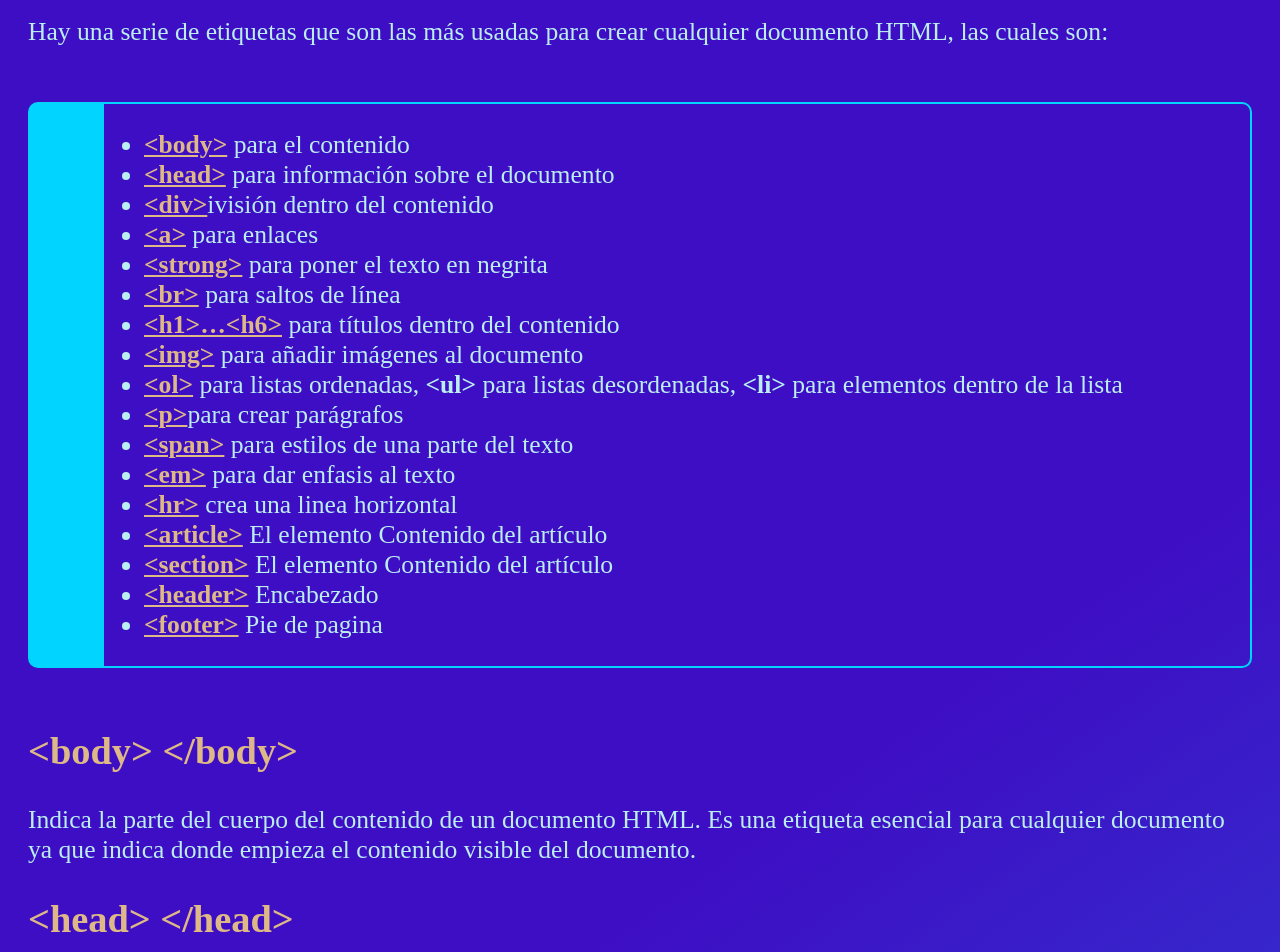
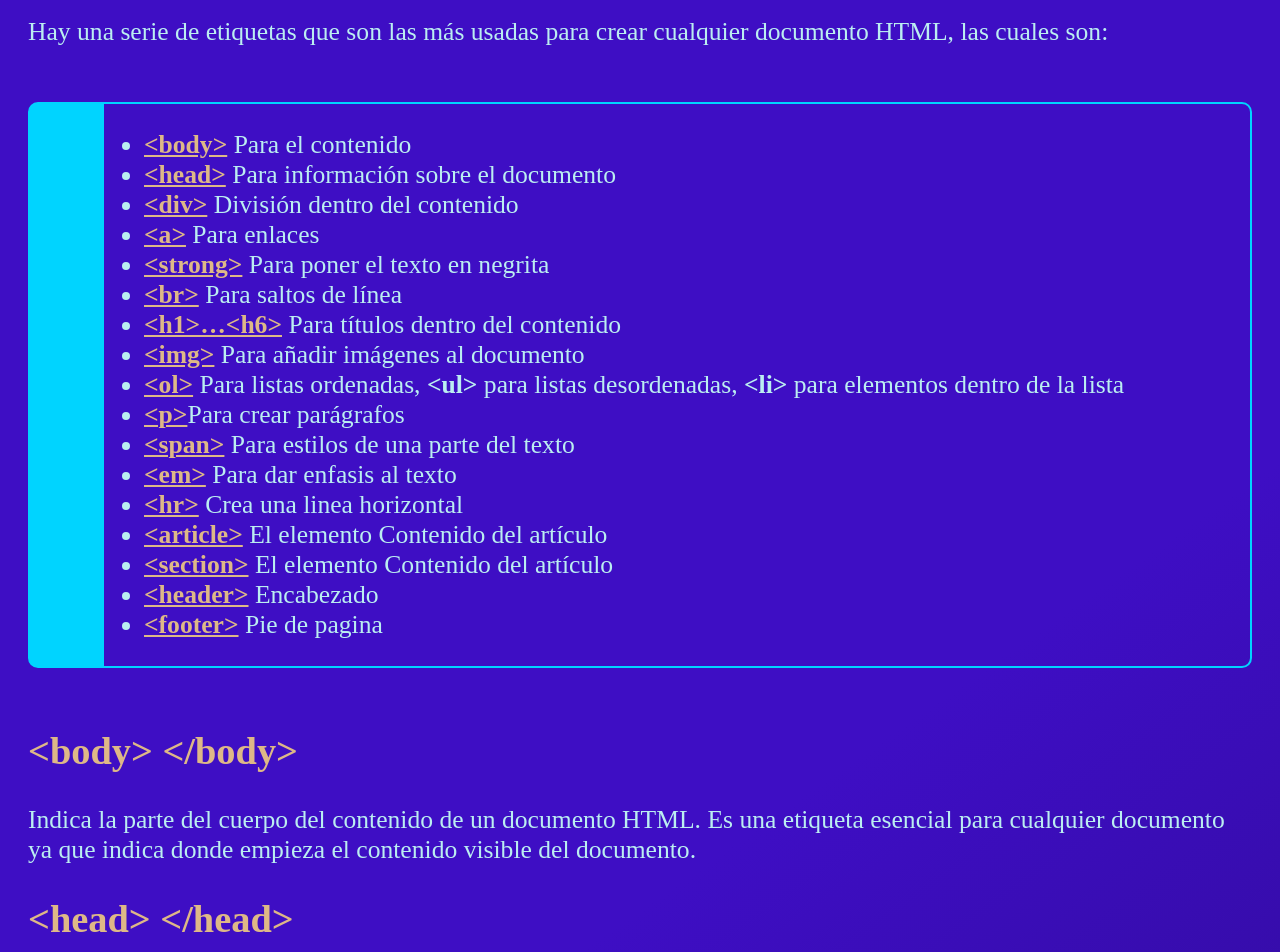
Before and after one commit to Emrys2023/Programacion-web, a plain HTML site: page index.html in a window 1280 px wide. Shown: the part 353-1305 px from the top of the page. Drawn offline with Linux system fonts and the light colour scheme.

Commit message:
sexta entrada

```diff
--- a/EstilosCV.css
+++ b/EstilosCV.css
@@ -5,7 +5,7 @@ body {
 }
 
 html {
-    background: linear-gradient(145deg, rgb(62, 14, 196) 30%, rgba(0,212,255,1) 100%);;
+    background: linear-gradient(145deg, rgb(62, 14, 196) 30%, rgb(0, 0, 0) 100%);;
 }
 
 .lista {
--- a/index.html
+++ b/index.html
@@ -9,26 +9,26 @@
 </head>
 <body>
 
-    <h1>Programacion web semi junior</h1>
+    <h1>Programación web semi junior</h1>
     <hr/>
     <h2>Etiquetas HTML</h2>
     <p>Hay una serie de etiquetas que son las más usadas para crear cualquier documento HTML, las cuales son:</p>
     <br>
     <div class="lista">
         <ul>
-            <li><a href="#etbody"><strong>&lt;body&gt;</strong></a> para el contenido</li>
-            <li><a href="#ethead"><strong>&lt;head&gt;</strong></a> para información sobre el documento</li>
-            <li><a href="#etdiv"><strong>&lt;div&gt;</strong></a>ivisión dentro del contenido</li>
-            <li><a href="#eta"><strong>&lt;a&gt;</strong></a> para enlaces</li>
-            <li><a href="#etstrong"><strong>&lt;strong&gt;</strong></a> para poner el texto en negrita</li>
-            <li><a href="#etbr"><strong>&lt;br&gt;</strong></a> para saltos de línea</li>
-            <li><a href="#eth1h6"><strong>&lt;h1&gt;…&lt;h6&gt;</H6></strong></a> para títulos dentro del contenido</li>
-            <li><a href="#etimg"><strong>&lt;img&gt;</strong></a> para añadir imágenes al documento</li>
-            <li><a href="#etolul"><strong>&lt;ol&gt;</strong></a> para listas ordenadas, <strong>&lt;ul&gt;</strong> para listas desordenadas, <strong>&lt;li&gt;</strong> para elementos dentro de la lista</li>
-            <li><a href="#etp"><strong>&lt;p&gt;</strong></a>para crear parágrafos</li>
-            <li><a href="#etspan"><strong>&lt;span&gt;</strong></a> para estilos de una parte del texto</li>
-            <li><a href="#etem"><strong>&lt;em&gt;</strong></a> para dar enfasis al texto</li>
-            <li><a href="#ethr"><strong>&lt;hr&gt;</strong></a> crea una linea horizontal</li>
+            <li><a href="#etbody"><strong>&lt;body&gt;</strong></a> Para el contenido</li>
+            <li><a href="#ethead"><strong>&lt;head&gt;</strong></a> Para información sobre el documento</li>
+            <li><a href="#etdiv"><strong>&lt;div&gt;</strong></a> División dentro del contenido</li>
+            <li><a href="#eta"><strong>&lt;a&gt;</strong></a> Para enlaces</li>
+            <li><a href="#etstrong"><strong>&lt;strong&gt;</strong></a> Para poner el texto en negrita</li>
+            <li><a href="#etbr"><strong>&lt;br&gt;</strong></a> Para saltos de línea</li>
+            <li><a href="#eth1h6"><strong>&lt;h1&gt;…&lt;h6&gt;</H6></strong></a> Para títulos dentro del contenido</li>
+            <li><a href="#etimg"><strong>&lt;img&gt;</strong></a> Para añadir imágenes al documento</li>
+            <li><a href="#etolul"><strong>&lt;ol&gt;</strong></a> Para listas ordenadas, <strong>&lt;ul&gt;</strong> para listas desordenadas, <strong>&lt;li&gt;</strong> para elementos dentro de la lista</li>
+            <li><a href="#etp"><strong>&lt;p&gt;</strong></a>Para crear parágrafos</li>
+            <li><a href="#etspan"><strong>&lt;span&gt;</strong></a> Para estilos de una parte del texto</li>
+            <li><a href="#etem"><strong>&lt;em&gt;</strong></a> Para dar enfasis al texto</li>
+            <li><a href="#ethr"><strong>&lt;hr&gt;</strong></a> Crea una linea horizontal</li>
             <li><a href="#etarticle"><strong>&lt;article&gt;</strong></a> El elemento Contenido del artículo</li>
             <li><a href="#etsection"><strong>&lt;section&gt;</strong></a> El elemento Contenido del artículo</li>
             <li><a href="#etheader"><strong>&lt;header&gt;</strong></a> Encabezado</li>
@@ -96,7 +96,7 @@
     <p>Representa una sección independiente genérica de un documento, que no tiene un elemento semántico más específico para representarlo. Las secciones siempre deben tener un encabezado, con muy pocas excepciones.</p>
 
     <h2 id= "etfooter" class="etiquetas"><strong>&lt;footer&gt;</strong><strong>&lt;/footer&gt;</strong></h2>
-    <p>epresenta un pie de página para su ancestro más cercano que secciona el contenido o secciona el elemento raíz . Por lo general, contiene información sobre el autor de la sección, datos de derechos de autor o enlaces a documentos relacionados.</p>
+    <p>Representa un pie de página para su ancestro más cercano que secciona el contenido o secciona el elemento raíz . Por lo general, contiene información sobre el autor de la sección, datos de derechos de autor o enlaces a documentos relacionados.</p>
 
     <footer>
         <br>
```
